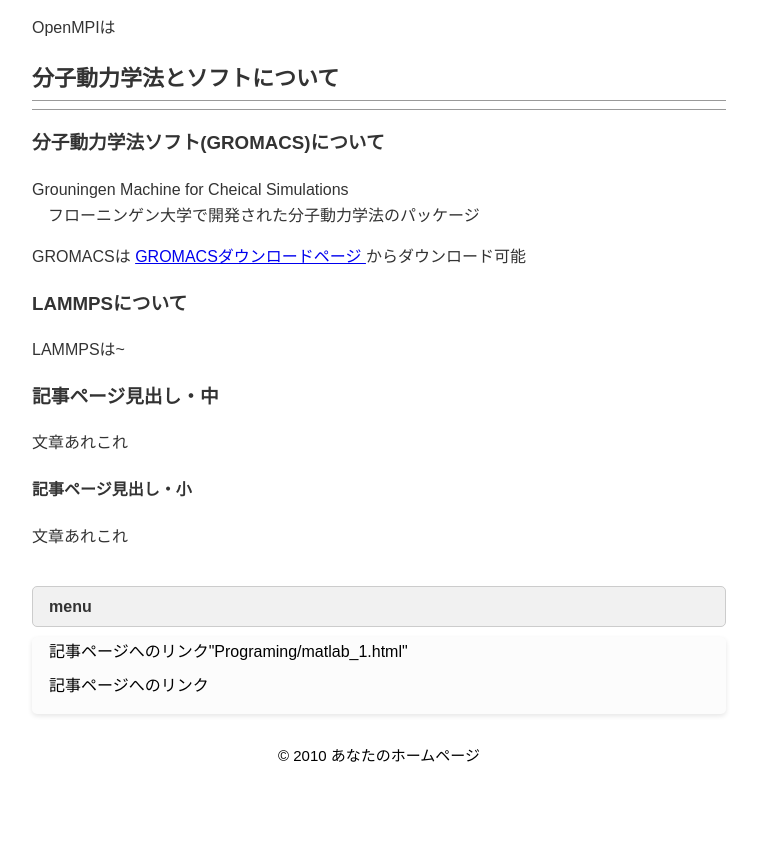
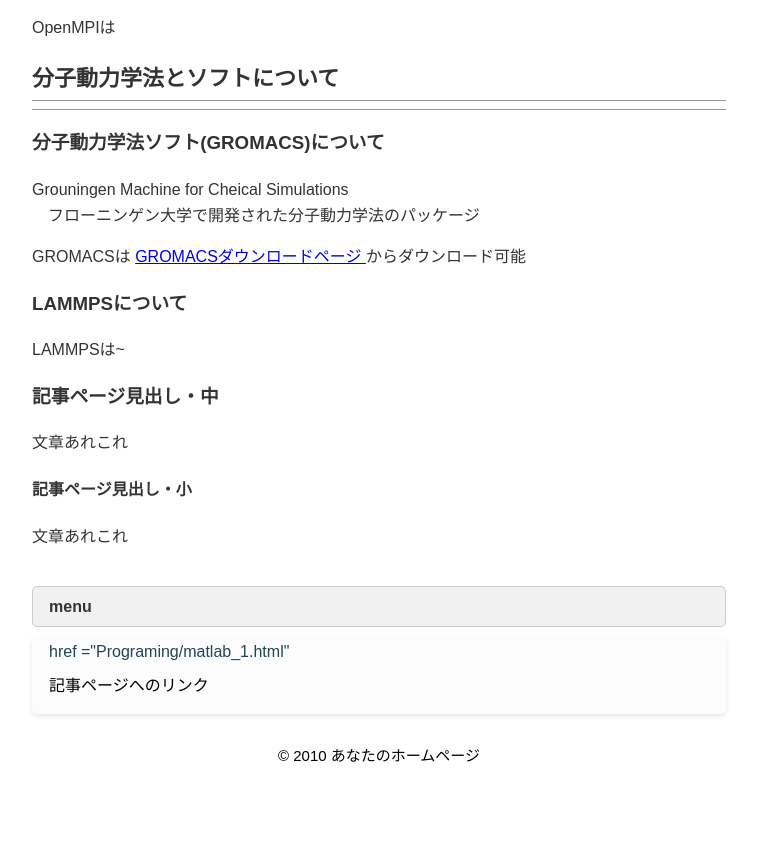
Before and after one commit to tomasupein31-bit/tomasupein31.github.io, a plain HTML site: page index.html in a window 1280 px wide. Shown: the part 637-1481 px from the top of the page, without its empty margins (261-1018 px from the left). Drawn offline with Linux system fonts and the light colour scheme.

Commit message:
Fix link format in index.html

```diff
--- a/index.html
+++ b/index.html
@@ -56,7 +56,7 @@
 <div class="side-title">menu</div>
 <div class="side">
 <ul>
-<li>記事ページへのリンク"Programing/matlab_1.html"</li>
+<li><a>href ="Programing/matlab_1.html"</a></li>
 <li>記事ページへのリンク</li>
 </ul>
 </div>
```
